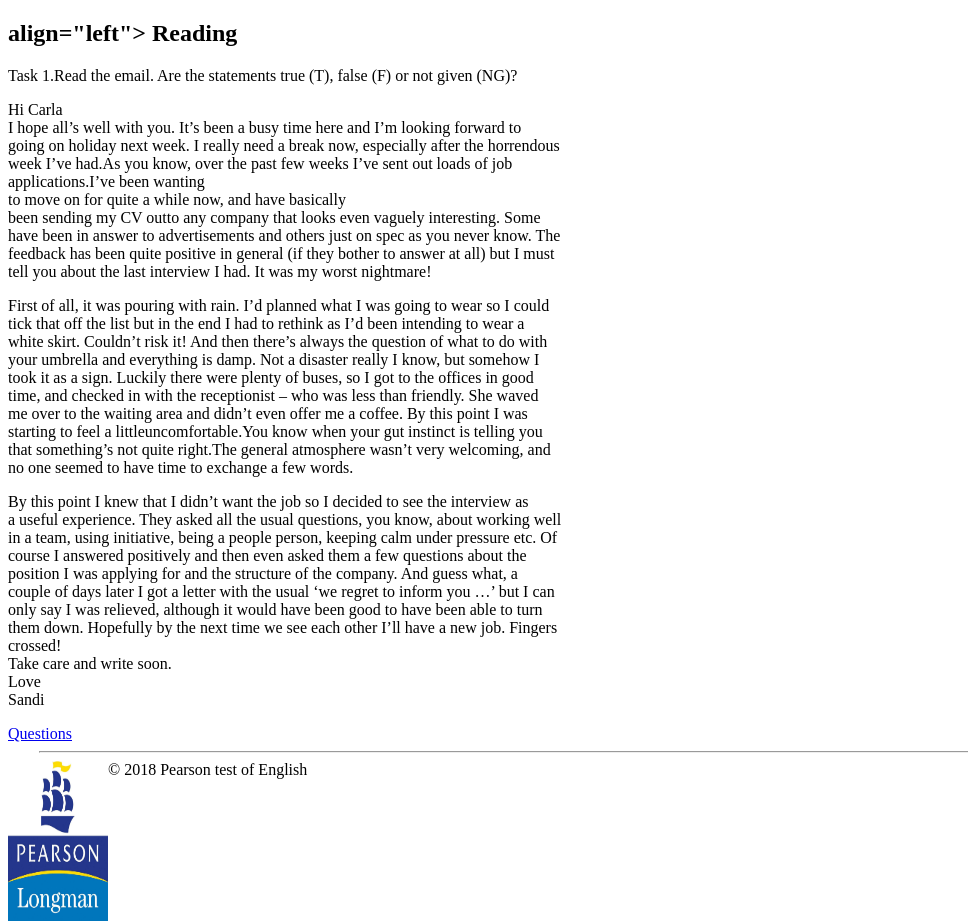
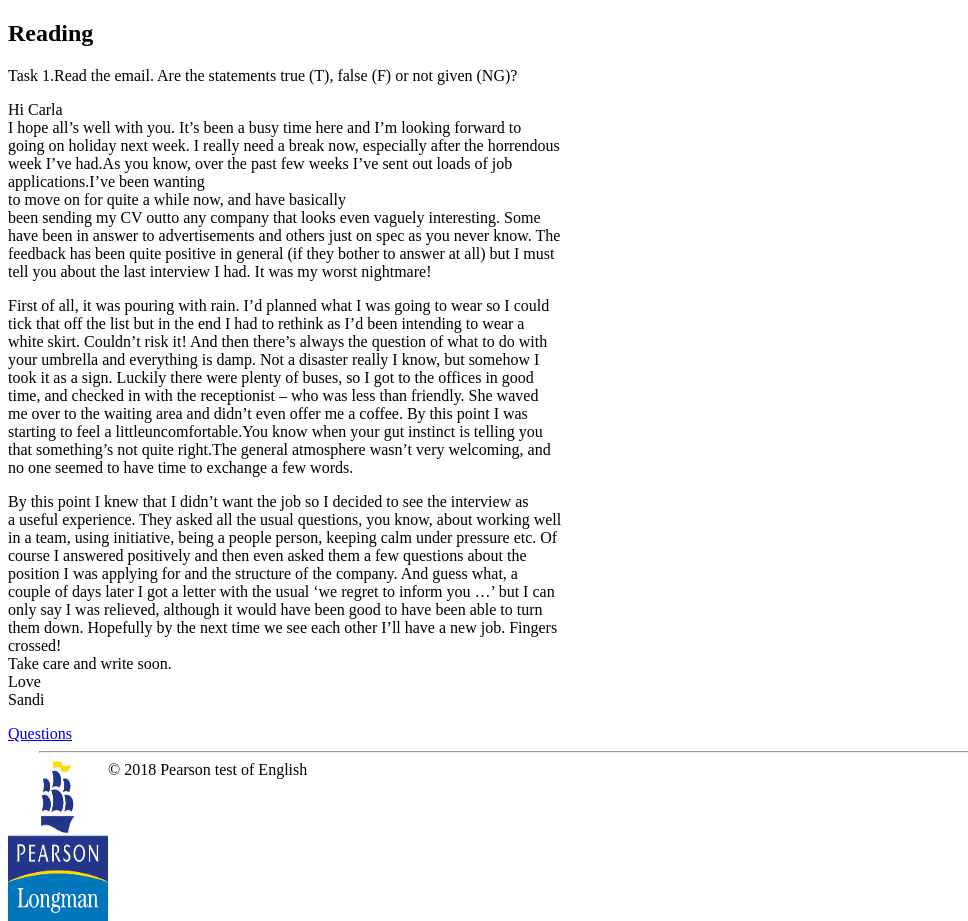
Before and after one commit to Santa94/PTE, a plain HTML site: page index.html in a window 1280 px wide. Shown: the full height of the page, 0-968 px from the left. Drawn offline with Linux system fonts and the light colour scheme.

Commit message:
Project changes

```diff
--- a/index.html
+++ b/index.html
@@ -12,7 +12,7 @@
     <article>
         <header>
             <img src="img/PTE.png" alt="PTE" width=300 height=120 align=right>
-            <h2> align="left"> Reading </h2>
+            <h2 align="left"> Reading </h2>
             <p align="left">Task 1.Read the email. Are the statements true (T), false (F) or not given (NG)? </p>
         </header>
         <p>Hi Carla<br> I hope all’s well with you. It’s been a busy time here and I’m looking forward to<br> going on holiday next week. I really need a break now, especially after the horrendous<br> week I’ve had.As you know, over the past few weeks I’ve
```
